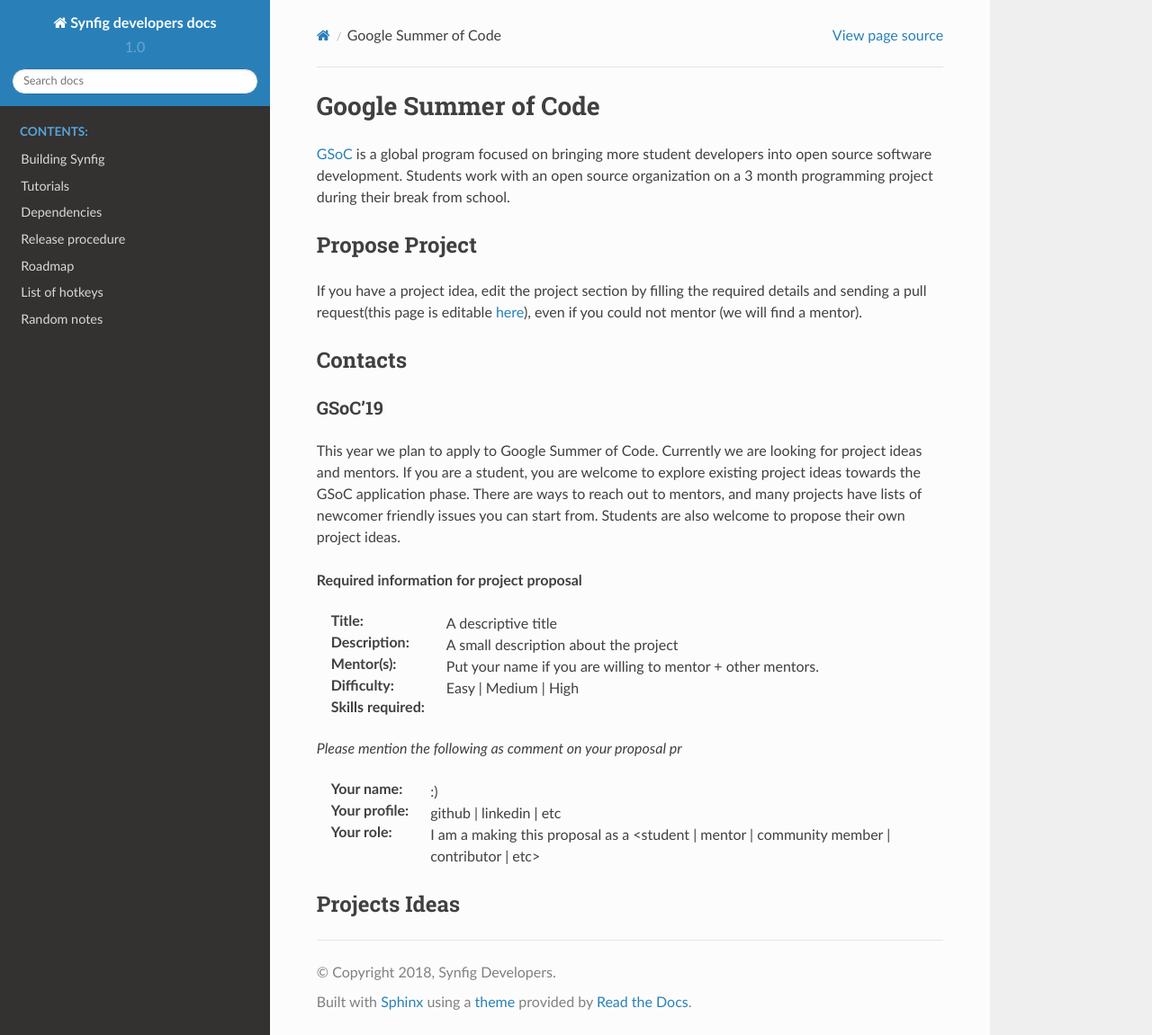
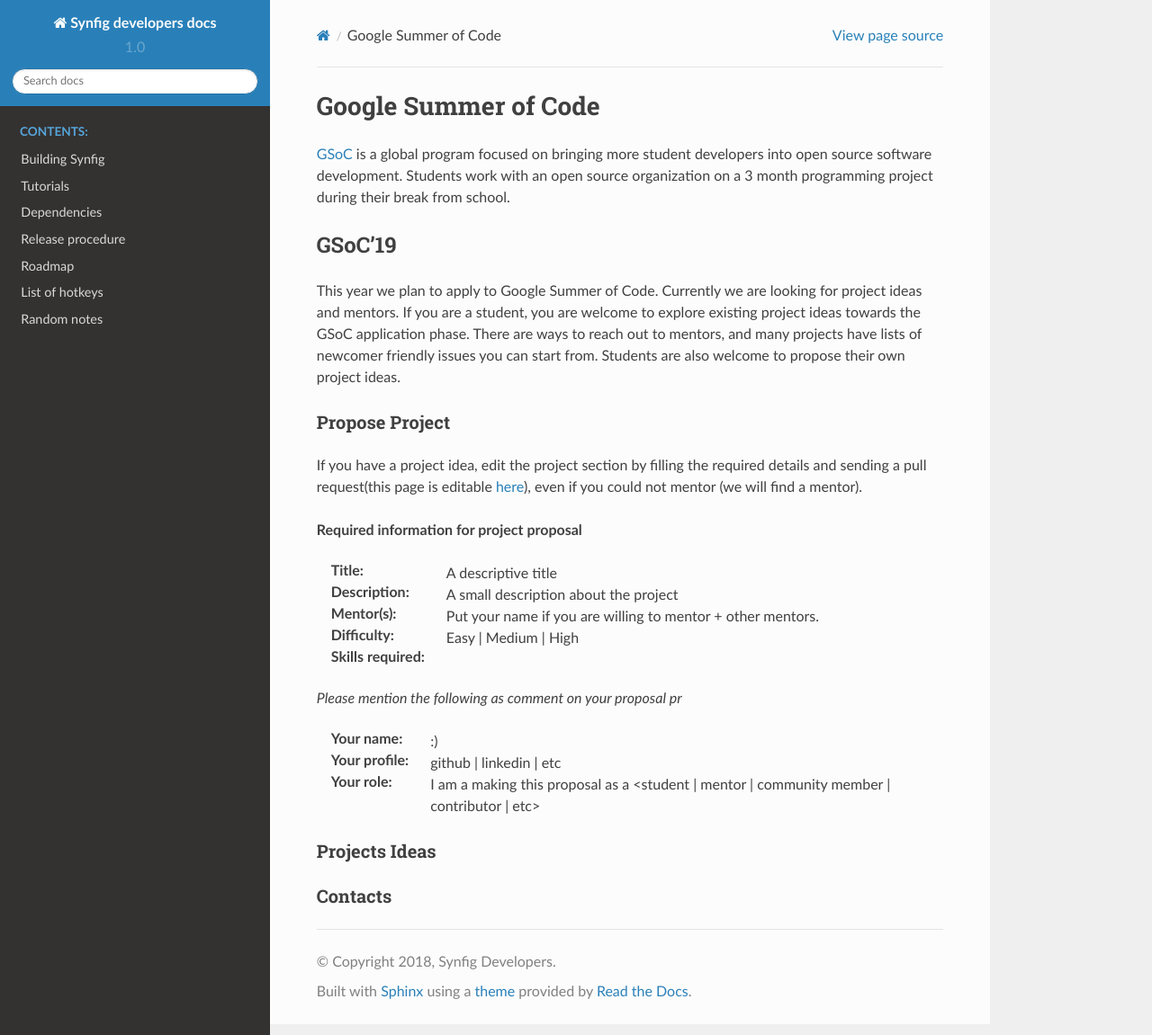
Before and after one commit to synfig/synfig-docs-dev, a Sphinx documentation site: the page built from docs/gsoc/2019/ideas.rst, in a window 1280 px wide and 1151 px high. Shown: the whole window at 90% size. Built offline with Sphinx 7.4.7 and the Read the Docs theme 2.0.0, drawn with Linux system fonts in a browser that asks for light colours; some of the changed lines change nothing that is shown.

Commit message:
Fix add proposal location

```diff
--- a/docs/gsoc/2019/ideas.rst
+++ b/docs/gsoc/2019/ideas.rst
@@ -3,17 +3,13 @@
 
 `GSoC <https://summerofcode.withgoogle.com>`_ is a global program focused on bringing more student developers into open source software development. Students work with an open source organization on a 3 month programming project during their break from school.
 
+GSoC'19
+~~~~~~~
+This year we plan to apply to Google Summer of Code. Currently we are looking for project ideas and mentors. If you are a student, you are welcome to explore existing project ideas towards the GSoC application phase. There are ways to reach out to mentors, and many projects have lists of newcomer friendly issues you can start from. Students are also welcome to propose their own project ideas.
+
 Propose Project
 ---------------
 If you have a project idea, edit the project section by filling the required details and sending a pull request(this page is editable `here <https://github.com/synfig/synfig-docs-dev/tree/master/docs/common/openprojects.rst>`_), even if you could not mentor (we will find a mentor).
-
-
-Contacts
---------
-
-GSoC'19
-~~~~~~~
-This year we plan to apply to Google Summer of Code. Currently we are looking for project ideas and mentors. If you are a student, you are welcome to explore existing project ideas towards the GSoC application phase. There are ways to reach out to mentors, and many projects have lists of newcomer friendly issues you can start from. Students are also welcome to propose their own project ideas.
 
 **Required information for project proposal**
 
@@ -31,3 +27,7 @@
 
 Projects Ideas
 --------------
+
+
+Contacts
+--------
```
